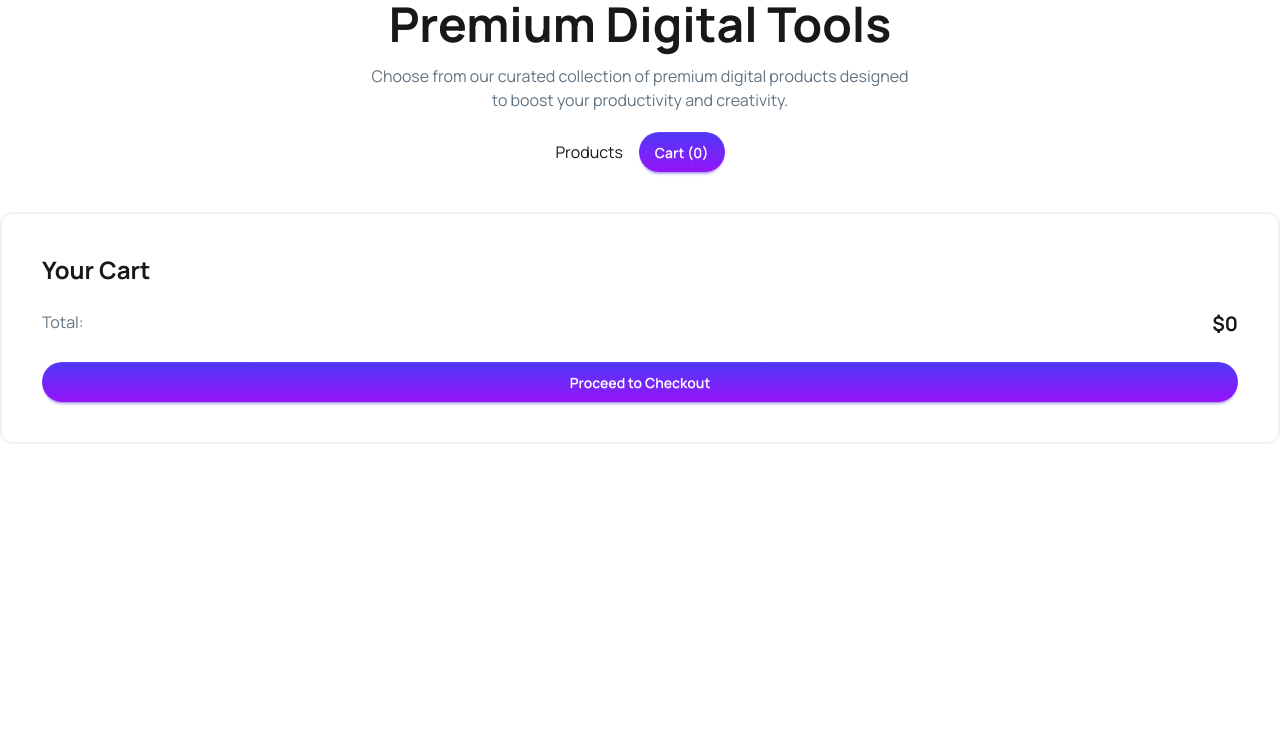
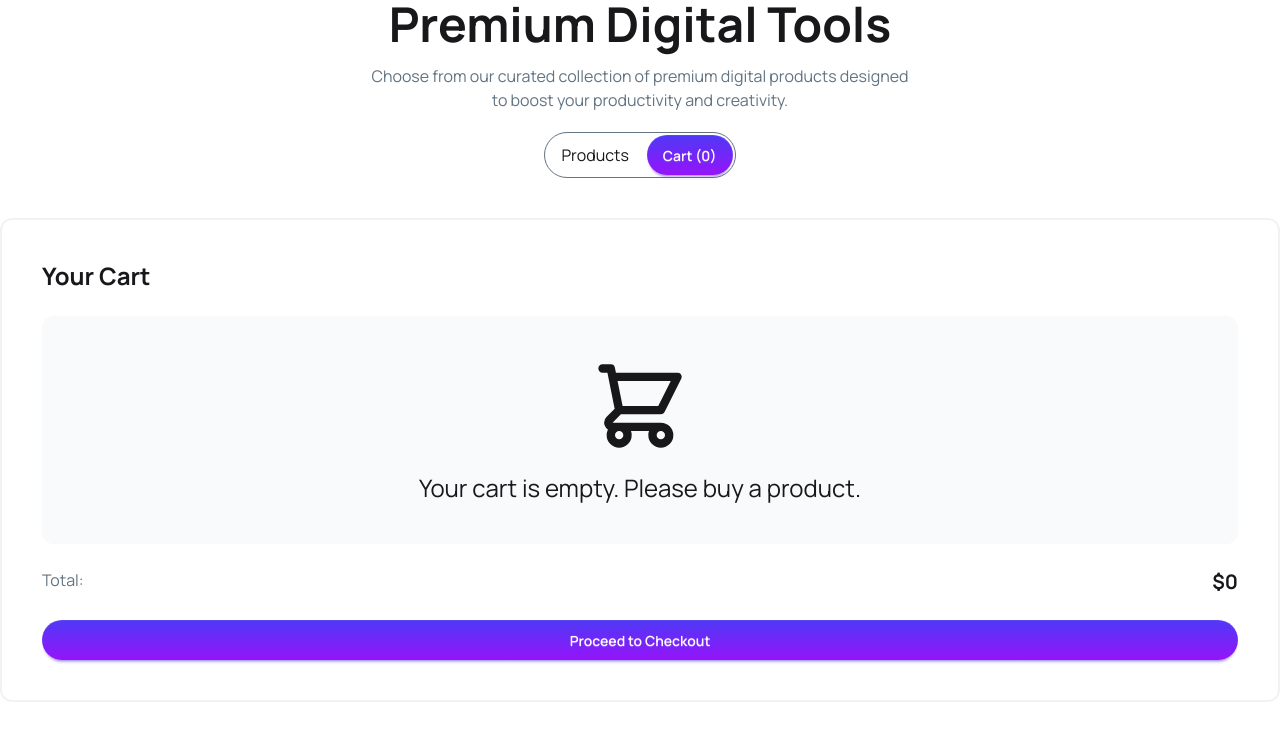
Before and after one commit to Greedzz-cmd/B13-A6, a React (Vite) app: page / in a window 1280 px wide. Both pictures are taken after a click on the button 1056 px from the left and 32 px from the top of the page. Shown: the part 1381-2121 px from the top of the page. Built offline with nearby package versions, Linux system fonts and the light colour scheme.

Commit message:
fixed bugs and added readme file

```diff
--- a/src/App.jsx
+++ b/src/App.jsx
@@ -62,7 +62,7 @@ function App() {
       <section ref={productsRef}>
         <Suspense
           fallback={
-            <div className="flex justify-center">
+            <div className="flex justify-center my-30">
               <span className="loading loading-spinner loading-xl"></span>
             </div>
           }
@@ -78,7 +78,7 @@ function App() {
       </section>
       <Suspense
         fallback={
-          <div className="flex justify-center">
+          <div className="flex justify-center my-30">
             <span className="loading loading-spinner loading-xl"></span>
           </div>
         }
@@ -88,7 +88,7 @@ function App() {
       <section ref={plansRef}>
         <Suspense
           fallback={
-            <div className="flex justify-center">
+            <div className="flex justify-center my-30">
               <span className="loading loading-spinner loading-xl"></span>
             </div>
           }
--- a/src/components/Homepage/banner/Banner.jsx
+++ b/src/components/Homepage/banner/Banner.jsx
@@ -16,7 +16,7 @@ const Banner = ({ productsRef, handleScroll, setActiveTab }) => {
                 New: AI-Powered Tools Available
               </p>
             </div>
-            <h1 className="text-7xl font-bold">
+            <h1 className="text-5xl md:text-7xl font-bold">
               Supercharge Your <br />
               <span className="text-primary">Digital Workflow</span>
             </h1>
@@ -26,7 +26,7 @@ const Banner = ({ productsRef, handleScroll, setActiveTab }) => {
               faster today. <br />
               Explore Products
             </p>
-            <div className="flex gap-4">
+            <div className="flex gap-4 justify-center lg:justify-start">
               <button
                 className="btn btn-primary transition-transform duration-300 hover:-translate-y-2"
                 onClick={() => {
--- a/src/components/Homepage/plans/planCard/PlanCard.jsx
+++ b/src/components/Homepage/plans/planCard/PlanCard.jsx
@@ -1,8 +1,9 @@
 import React from "react";
+import { toast } from "react-toastify";
 
 const PlanCard = ({ plans }) => {
   return (
-    <div className="flex justify-center gap-8 relative ">
+    <div className="grid grid-cols-1 md:grid-cols-3 justify-items-center gap-8 relative ">
       {plans.map((plan) => {
         let planBadgeClass;
         let cardBgClass;
@@ -66,6 +67,7 @@ const PlanCard = ({ plans }) => {
                 </ul>
                 <div className="mt-6">
                   <button
+                    onClick={() => toast("This feature isnt available yet")}
                     className={`btn ${btnBgClass} w-full font-bold transition-transform duration-300 hover:-translate-y-2`}
                   >
                     <span className={btnTextClass}>{plan.buttonText}</span>
--- a/src/components/Homepage/productsAndCart/ProductsAndCarts.jsx
+++ b/src/components/Homepage/productsAndCart/ProductsAndCarts.jsx
@@ -20,12 +20,13 @@ const ProductsAndCarts = ({
         to boost your productivity and creativity.
       </p>
       <div className="flex gap-4 justify-center mb-10">
+        <div className="flex gap-4 justify-center border border-[#627382] rounded-full">
           <button
             onClick={() => setActiveTab("products")}
             className={
               activeTab === "products"
-              ? "btn btn-primary transition-all duration-300 "
-              : ""
+                ? "btn btn-primary transition-all duration-300 m-0.5"
+                : "ml-4"
             }
           >
             Products
@@ -34,12 +35,13 @@ const ProductsAndCarts = ({
             onClick={() => setActiveTab("cart")}
             className={
               activeTab === "cart"
-              ? "btn btn-primary transition-all duration-300"
-              : ""
+                ? "btn btn-primary transition-all duration-300 m-0.5"
+                : "mr-4"
             }
           >
             Cart ({boughtProducts.length})
           </button>
+        </div>
       </div>
       {activeTab === "products" ? (
         <ProductCards
--- a/src/components/Homepage/productsAndCart/cartCards/CartCards.jsx
+++ b/src/components/Homepage/productsAndCart/cartCards/CartCards.jsx
@@ -1,5 +1,6 @@
 import React from "react";
 import { toast } from "react-toastify";
+import cartIcon from "../../../../assets/products/shopping-cart.png";
 
 const CartCards = ({ boughtProducts, setBoughtProduts }) => {
   const handleRemove = (product) => {
@@ -32,7 +33,30 @@ const CartCards = ({ boughtProducts, setBoughtProduts }) => {
     <div className="text-left space-y-6 container mx-auto border-2 border-[#F2F2F2] p-10 rounded-xl">
       <h3 className="text-2xl font-bold">Your Cart</h3>
       <div className="space-y-4">
-        {boughtProducts.map((product) => {
+        {boughtProducts.length === 0 ? (
+          <div className="flex flex-col gap-4 justify-center items-center bg-[#F9FAFC] p-10 rounded-xl">
+            <svg
+              xmlns="http://www.w3.org/2000/svg"
+              className="h-25 w-25"
+              fill="none"
+              viewBox="0 0 24 24"
+              stroke="currentColor"
+            >
+              {" "}
+              <path
+                strokeLinecap="round"
+                strokeLinejoin="round"
+                strokeWidth="2"
+                d="M3 3h2l.4 2M7 13h10l4-8H5.4M7 13L5.4 5M7 13l-2.293 2.293c-.63.63-.184 1.707.707 1.707H17m0 0a2 2 0 100 4 2 2 0 000-4zm-8 2a2 2 0 11-4 0 2 2 0 014 0z"
+              />{" "}
+            </svg>
+
+            <p className="text-2xl">
+              Your cart is empty. Please buy a product.
+            </p>
+          </div>
+        ) : (
+          boughtProducts.map((product) => {
             totalProductPrice = totalProductPrice + product.price;
 
             return (
@@ -59,7 +83,8 @@ const CartCards = ({ boughtProducts, setBoughtProduts }) => {
                 </div>
               </div>
             );
-        })}
+          })
+        )}
       </div>
       <div className="flex justify-between">
         <p className="text-[#627382]">Total:</p>
--- a/src/components/Homepage/productsAndCart/productCards/ProductCards.jsx
+++ b/src/components/Homepage/productsAndCart/productCards/ProductCards.jsx
@@ -19,7 +19,7 @@ const ProductCard = ({ products, setBoughtProducts, boughtProducts }) => {
     }
   };
   return (
-    <div className="grid grid-cols-3 justify-items-center gap-10">
+    <div className="grid grid-col-1 md:grid-cols-3 justify-items-center gap-10">
       {products.map((product) => {
         let productBadgeClass;
         let buyNowBtnClass = "btn-primary";
--- a/src/components/Homepage/statsSection/StatsSection.jsx
+++ b/src/components/Homepage/statsSection/StatsSection.jsx
@@ -2,7 +2,7 @@ import React from "react";
 
 const StatsSection = () => {
   return (
-    <div className="flex md:flex-row flex-col justify-center gap-40 bg-primary text-6xl text-white py-15 text-center">
+    <div className="flex lg:flex-row flex-col justify-center gap-40 bg-primary text-6xl text-white py-15 text-center">
       <div>
         <h3 className="font-bold mb-6">50K+</h3>
         <p className="text-2xl">Active Users</p>
--- a/src/components/Homepage/steps/stepCard/StepCard.jsx
+++ b/src/components/Homepage/steps/stepCard/StepCard.jsx
@@ -2,7 +2,7 @@ import React from "react";
 
 const StepCard = ({ steps }) => {
   return (
-    <div className="flex gap-7 justify-center container mx-auto">
+    <div className="grid md:grid-cols-2 lg:grid-cols-3 gap-7 justify-center container mx-auto">
       {steps.map((step) => {
         return (
           <div key={step.id} className="bg-white shadow-md rounded-lg p-5">
--- a/src/components/navbar/Navbar.jsx
+++ b/src/components/navbar/Navbar.jsx
@@ -38,6 +38,9 @@ const Navbar = ({
                 tabIndex="-1"
                 className="menu menu-sm dropdown-content bg-base-100 rounded-box z-1 mt-3 w-52 p-2 shadow"
               >
+                <li>
+                  <a href="">Log In</a>
+                </li>
                 <li>
                   <a onClick={() => handleScroll(productsRef)}>Products</a>
                 </li>
@@ -109,7 +112,7 @@ const Navbar = ({
                   </span>
                 </div>
               </div>
-              <a className="btn btn-ghost transition-transform duration-300 hover:-translate-y-2 hover:bg-white">
+              <a className="btn btn-ghost transition-transform duration-300 hover:-translate-y-2 hover:bg-white hidden md:flex ">
                 Log In
               </a>
               <a
```
Also changed, not shown: src/components/Homepage/footer/Footer.jsx (+4 -4 lines), 1 other file (tests, documents, lock files or other folders). Lines whose indentation alone changed are shown as unchanged.
